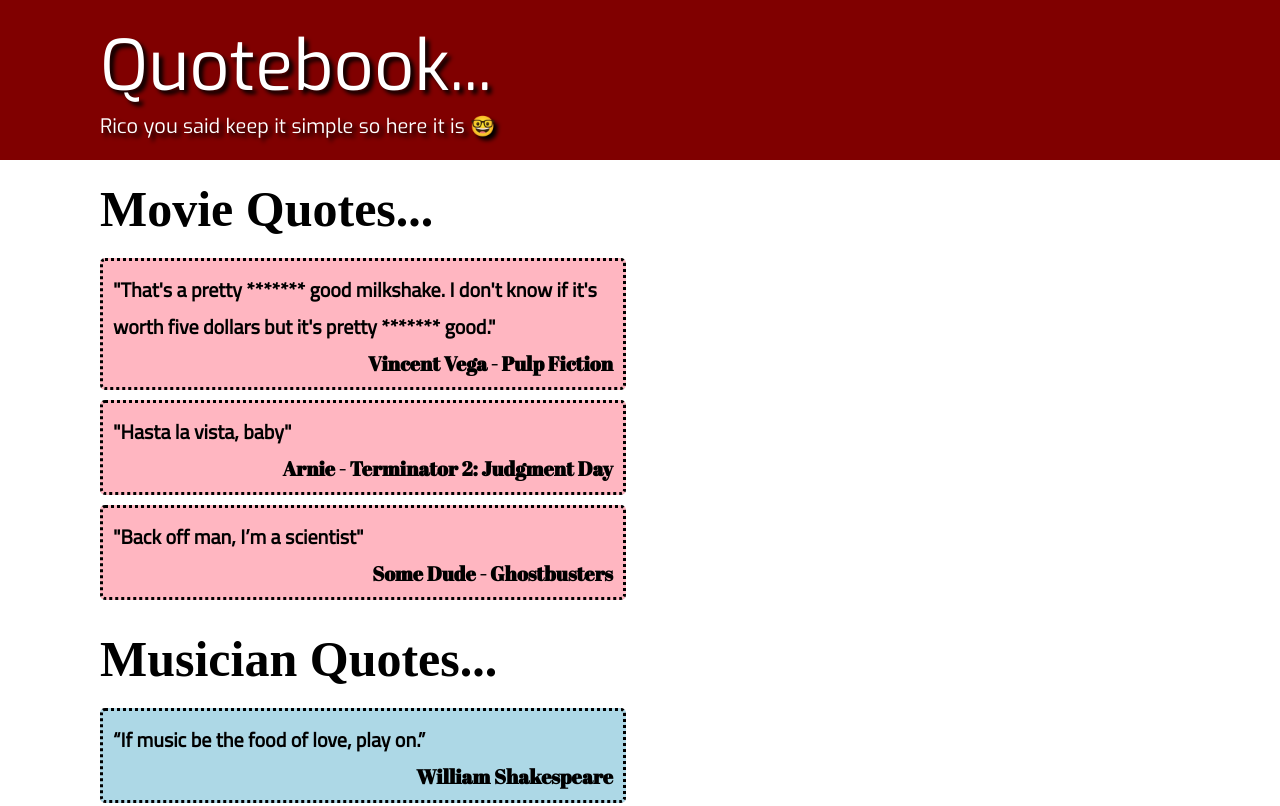
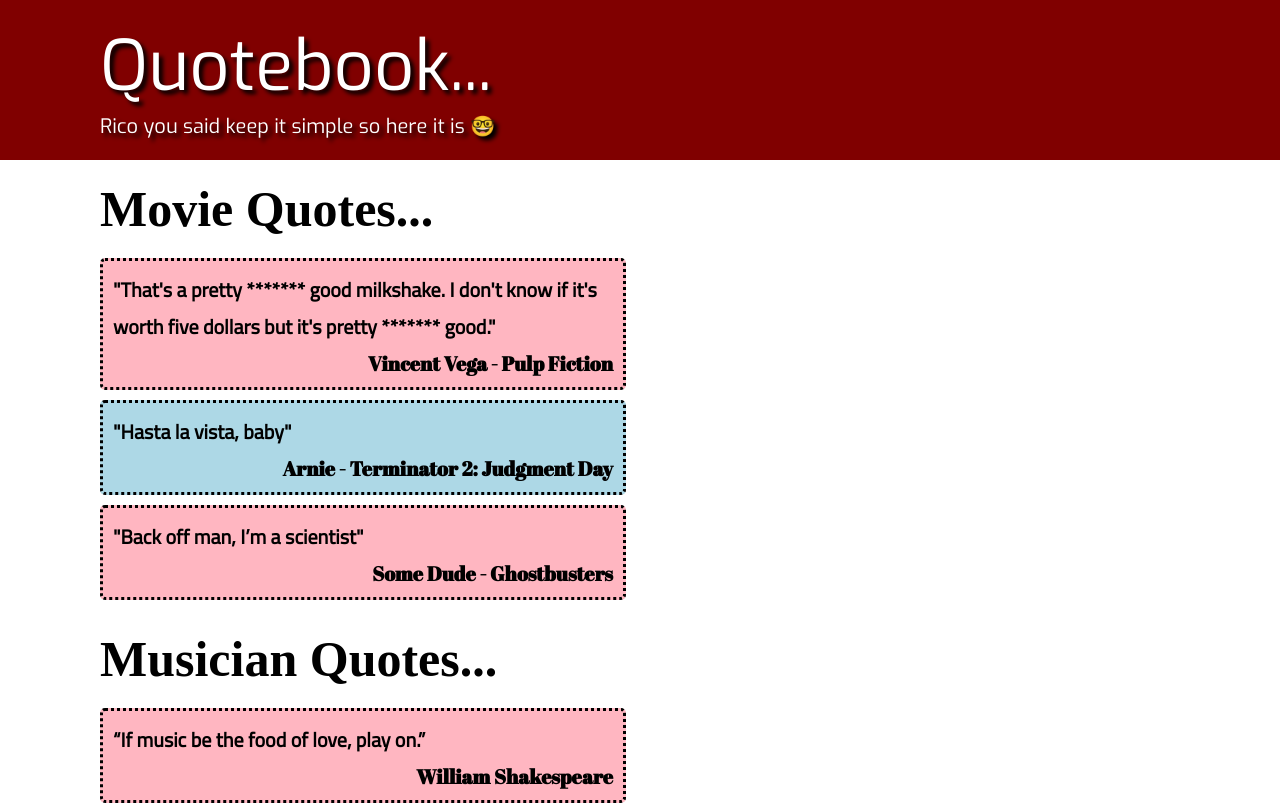
Before and after one commit to JDWilks/boolean-uk-html-quotebook, a website: page index.html in a window 1280 px wide. Shown: the top 806 px of the page. Drawn offline with Linux system fonts and the light colour scheme.

Commit message:
added p:nth-child(odd) / (even)

```diff
--- a/style.css
+++ b/style.css
@@ -47,9 +47,17 @@
   text-align: right;
 }
 
-.movies {
+/* .movies {
   background-color: lightpink;
 }
 .music {
   background-color: lightblue;
+} */
+
+p:nth-child(odd) {
+  background: lightpink;
 }
+
+p:nth-child(even) {
+  background: lightblue;
+}
```
